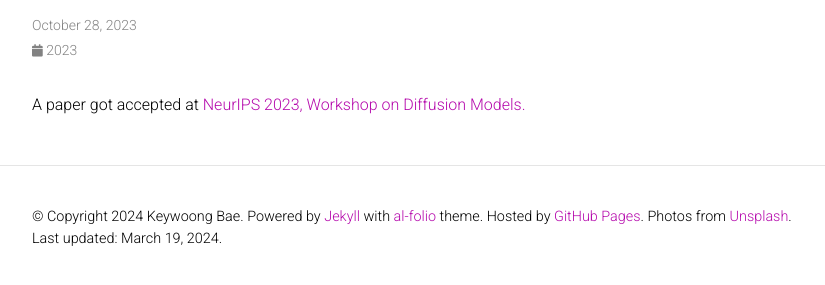
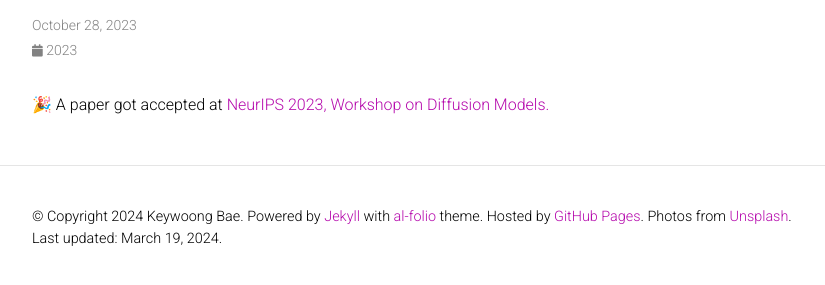
Before and after one commit to kwoongbae/kwoongbae.github.io, a Jekyll site: the page built from _news/announcement_2.md, in a window 1280 px wide. Shown: the part 145-430 px from the top of the page, without its empty margins (223-1048 px from the left). Built offline with Jekyll 4.4.1, drawn with Linux system fonts in a browser that asks for light colours; comment, search, counter and statistics services are not loaded; a style sheet for code colours, icons or effects is not loaded.

```diff
--- a/_news/announcement_2.md
+++ b/_news/announcement_2.md
@@ -4,4 +4,4 @@ date: 2023-10-28 15:59:00-0400
 inline: true
 ---
 
-A paper got accepted at [NeurIPS 2023, Workshop on Diffusion Models.](https://diffusionworkshop.github.io/)
+🎉 A paper got accepted at [NeurIPS 2023, Workshop on Diffusion Models.](https://diffusionworkshop.github.io/)
```
